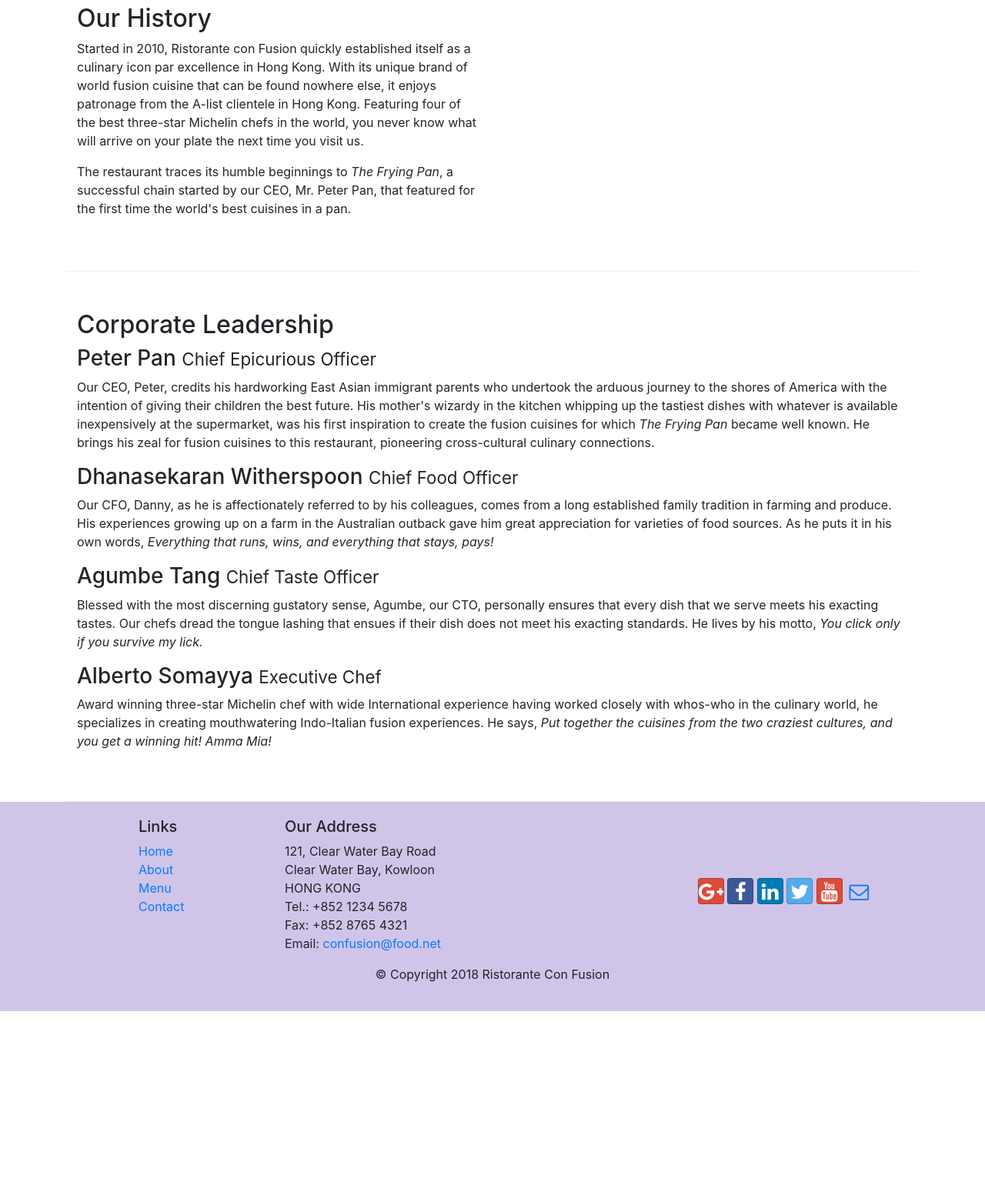
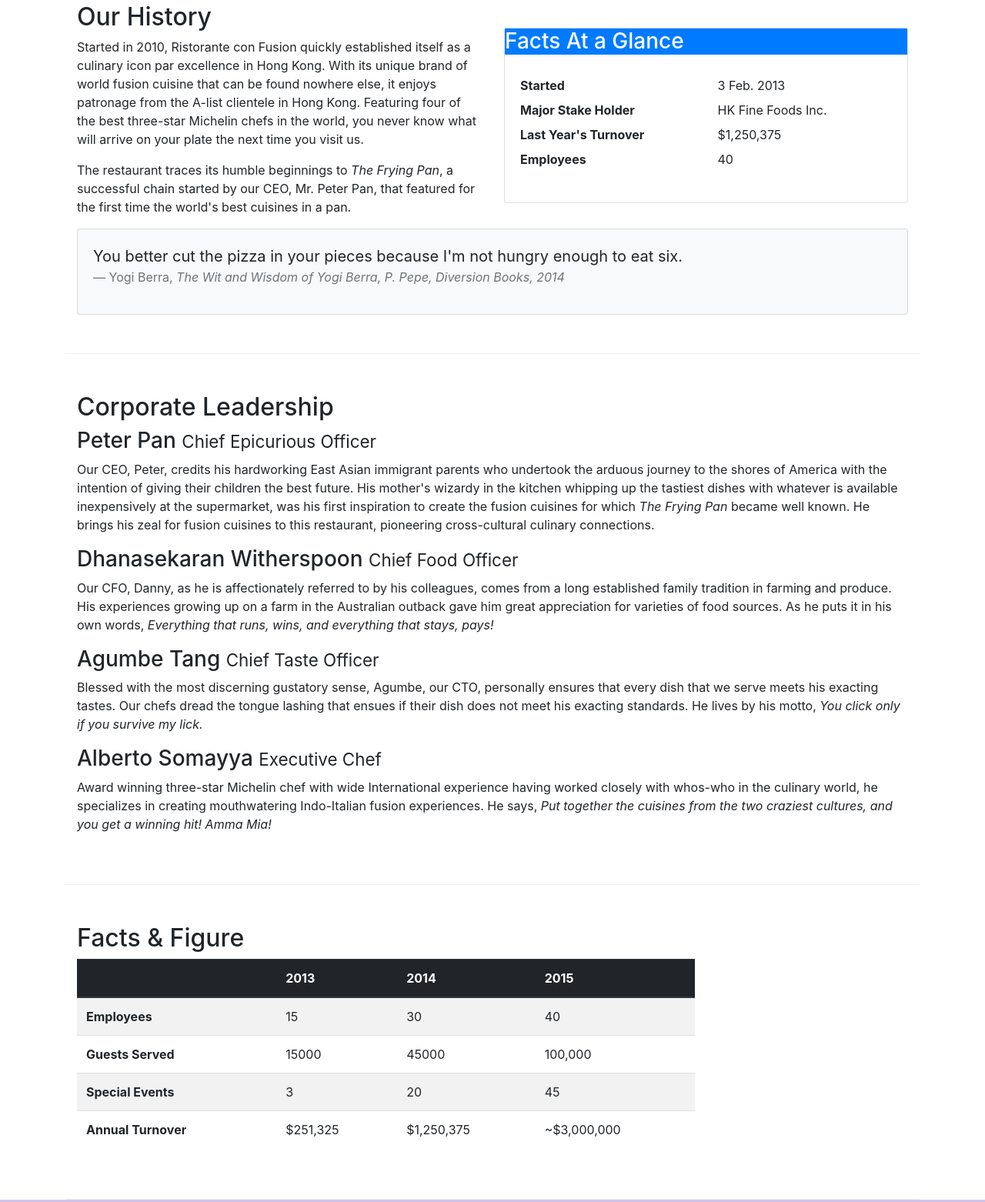
Before and after one commit to ranjeet2003/git-test, a website: page aboutus.html in a window 1280 px wide. Shown: the part 488-2050 px from the top of the page at 77% size. Before the commit the page ends 1802 px from the top, so only its background shows below. Drawn offline with nearby package versions, Linux system fonts and the light colour scheme.

Commit message:
tables and cards are added and working

```diff
--- a/aboutus.html
+++ b/aboutus.html
@@ -63,7 +63,32 @@
                 <p>Started in 2010, Ristorante con Fusion quickly established itself as a culinary icon par excellence in Hong Kong. With its unique brand of world fusion cuisine that can be found nowhere else, it enjoys patronage from the A-list clientele in Hong Kong.  Featuring four of the best three-star Michelin chefs in the world, you never know what will arrive on your plate the next time you visit us.</p>
                 <p>The restaurant traces its humble beginnings to <em>The Frying Pan</em>, a successful chain started by our CEO, Mr. Peter Pan, that featured for the first time the world's best cuisines in a pan.</p>
             </div>
-            <div class="col col-sm">
+            <div class="col-sm">
+                <div class="card">
+                    <h3 class="card-hader bg-primary text-white"> Facts At a Glance</h3>
+                    <div class="card-body">
+                        <dl class="row">
+                            <dt class="col-6">Started</dt>
+                            <dd class="col-6">3 Feb. 2013</dd>
+                            <dt class="col-6">Major Stake Holder</dt>
+                            <dd class="col-6">HK Fine Foods Inc.</dd>
+                            <dt class="col-6">Last Year's Turnover</dt>
+                            <dd class="col-6">$1,250,375</dd>
+                            <dt class="col-6">Employees</dt>
+                            <dd class="col-6">40</dd>
+                        </dl>
+                    </div>
+                </div>
+            </div>
+            <div class="col-12">
+                <div class="card card-body bg-light">
+                    <blockquote class="blockquote">
+                        <p class="mb-0">You better cut the pizza in your pieces because I'm not hungry enough to eat six.</p>
+                        <footer class="blockquote-footer">Yogi Berra,
+                            <cite title="Source Title">The Wit and Wisdom of Yogi Berra, P. Pepe, Diversion Books, 2014</cite>
+                        </footer>
+                    </blockquote>
+                </div>
             </div>
         </div>
 
@@ -81,7 +106,50 @@
                 <p class="d-none d-sm-block">Award winning three-star Michelin chef with wide International experience having worked closely with whos-who in the culinary world, he specializes in creating mouthwatering Indo-Italian fusion experiences. He says, <em>Put together the cuisines from the two craziest cultures, and you get a winning hit! Amma Mia!</em></p>
             </div>
        </div>
-
+       <div class="row row-content">
+           <div class="col-12 col-sm-9">
+            <h2>Facts &amp; Figure</h2>
+            <div class="table-responsive">
+                <table class="table table-striped">
+                    <thead class="thead-dark">
+                        <tr>
+                            <th>&nbsp;</th>
+                            <th>2013</th>
+                            <th>2014</th>
+                            <th>2015</th>
+                        </tr>
+                    </thead>
+                    <tbody>
+                        <tr>
+                            <th>Employees</th>
+                            <td>15</td>
+                            <td>30</td>
+                            <td>40</td>
+                        </tr>
+                        <tr>
+                            <th>Guests Served</th>
+                            <td>15000</td>
+                            <td>45000</td>
+                            <td>100,000</td>
+                        </tr>
+                        <tr>
+                            <th>Special Events</th>
+                            <td>3</td>
+                            <td>20</td>
+                            <td>45</td>
+                        </tr>
+                        <tr>
+                            <th>Annual Turnover</th>
+                            <td>$251,325</td>
+                            <td>$1,250,375</td>
+                            <td>~$3,000,000</td>
+                        </tr>
+                    </tbody>
+                </table>
+            </div>
+           </div>
+           <div class="col-12 col-sm-3"></div>
+       </div>
     </div>
 
     <footer class="footer">
```
Also changed, not shown: contactus.html (+1 -1 lines).
